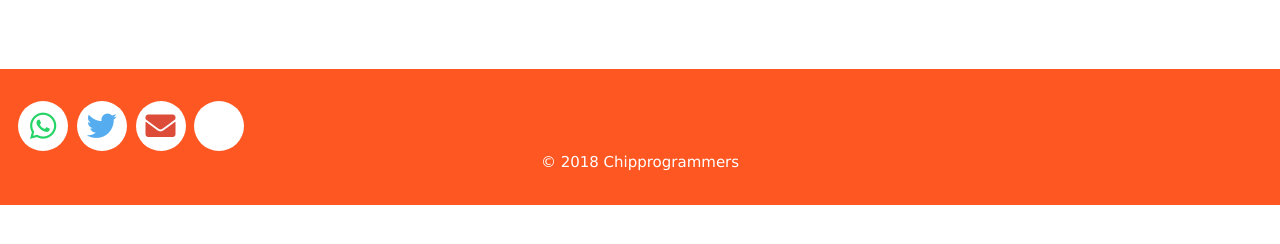
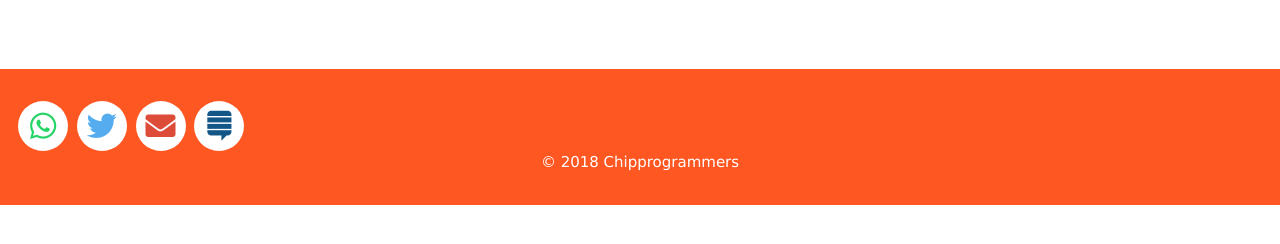
Before and after one commit to techiworld/techiworld.github.io, a Jekyll site: the page built from index.md, in a window 1280 px wide. Shown: the part 568-812 px from the top of the page. Built offline with Jekyll 4.4.1, drawn with Linux system fonts in a browser that asks for light colours.

Commit message:
Update social.yml

```diff
--- a/_data/social.yml
+++ b/_data/social.yml
@@ -11,5 +11,5 @@
   color: "#dd4b39;"
 
 - icon: fab fa-stack-exchange
-  link: #
-  color": #125688;
+  link: "#"
+  color: "#125688;"
```
